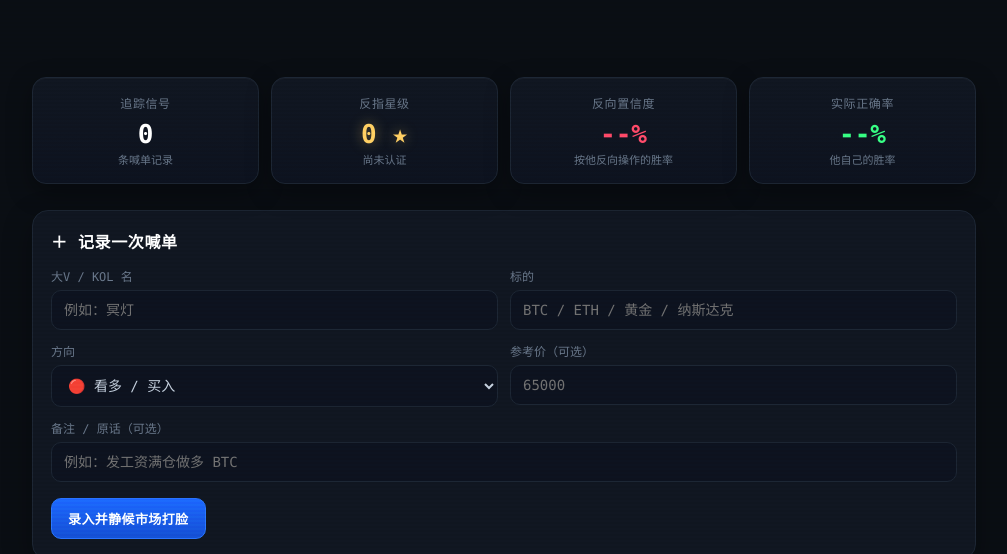
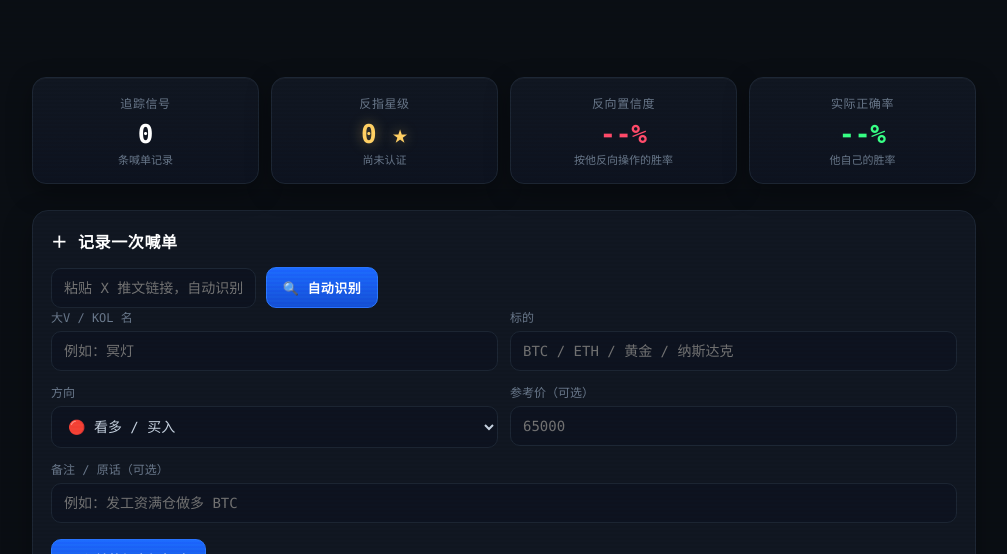
Before and after one commit to Northfish0311/reverse-signal, a plain HTML site: page index.html in a window 1280 px wide. Shown: the part 246-800 px from the top of the page, without its empty margins (136-1143 px from the left). Drawn offline with Linux system fonts and the light colour scheme.

Commit message:
update index.html

```diff
--- a/index.html
+++ b/index.html
@@ -45,6 +45,11 @@
   <!-- 添加信号 -->
   <section class="panel">
     <h2>＋ 记录一次喊单</h2>
+    <div class="x-fetch">
+      <input type="text" id="x-url" placeholder="粘贴 X 推文链接，自动识别 KOL / 方向 / 标的" />
+      <button type="button" class="btn primary" id="btn-fetch-x">🔍 自动识别</button>
+      <span class="x-status" id="x-status"></span>
+    </div>
     <form id="add-form" class="grid">
       <label>大V / KOL 名
         <input type="text" id="f-kol" placeholder="例如：冥灯" required />
```
